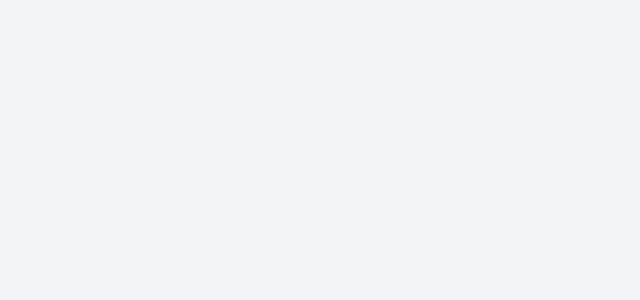
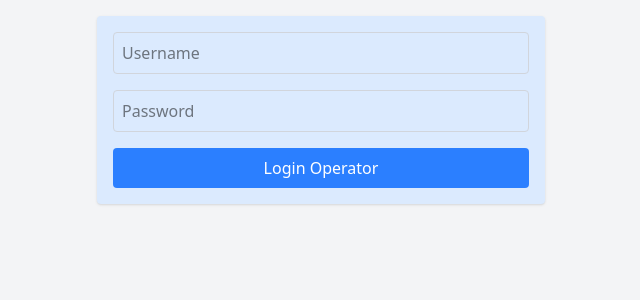
Before and after one commit to veronicamayasanti/ClassFinance, a React (Vite) app in the folder client/: page /loginkorlas in a window 1280 px wide. Before the commit this address had no page. Shown: the top 300 px of the page, without its empty margins (319-959 px from the left). Built offline with nearby package versions, Linux system fonts and the light colour scheme.

Commit message:
model admin

```diff
--- a/client/src/App.jsx
+++ b/client/src/App.jsx
@@ -1,9 +1,9 @@
 import './App.css'
 import React from 'react';
-import PagesSiswa from './pages/PagesSiswa';
+import Pages from './pages/Pages.jsx';
 
 function App() {
-  return <PagesSiswa />;
+  return <Pages />;
 }
 
 export default App;
--- /dev/null
+++ b/client/src/component/operator/LoginOperator.jsx
@@ -0,0 +1,55 @@
+import React, { useState } from 'react';
+import { useNavigate } from 'react-router-dom';
+
+function LoginOperator() {
+  const [username, setUsername] = useState('');
+  const [password, setPassword] = useState('');
+  const navigate = useNavigate();
+
+  const handleSubmit = async (e) => {
+    e.preventDefault();
+    try {
+      const response = await fetch('http://localhost:3000/api/operator/login', { // Adjust the API endpoint as needed
+        method: 'POST',
+        headers: {
+          'Content-Type': 'application/json',
+        },
+        body: JSON.stringify({ username, password }),
+      });
+
+      if (response.ok) {
+        const result = await response.json();
+        localStorage.setItem('username', username); // Store username if needed
+        navigate('/operator/dashboard'); // Redirect to operator dashboard
+      } else {
+        throw new Error('Login failed');
+      }
+    } catch (error) {
+      console.error(error.message);
+    }
+  };
+
+  return (
+    <form onSubmit={handleSubmit} className="flex flex-col space-y-4 bg-blue-100 p-4 rounded shadow">
+      <input
+        type="text"
+        value={username}
+        onChange={(e) => setUsername(e.target.value)}
+        placeholder="Username"
+        className="border border-gray-300 p-2 rounded"
+      />
+      <input
+        type="password"
+        value={password}
+        onChange={(e) => setPassword(e.target.value)}
+        placeholder="Password"
+        className="border border-gray-300 p-2 rounded"
+      />
+      <button type="submit" className="bg-blue-500 text-white p-2 rounded hover:bg-blue-600">
+        Login Operator
+      </button>
+    </form>
+  );
+}
+
+export default LoginOperator;
--- /dev/null
+++ b/client/src/component/operator/OperatorDashboard.jsx
@@ -0,0 +1,12 @@
+import React from 'react';
+
+function OperatorDashboard() {
+  return (
+    <div className="p-4">
+      <h1 className="text-2xl font-bold">Dashboard Operator</h1>
+      {/* Add additional dashboard content here */}
+    </div>
+  );
+}
+
+export default OperatorDashboard;
--- a/client/src/pages/PagesSiswa.jsx
+++ b/client/src/pages/Pages.jsx
@@ -6,8 +6,10 @@ import RegisterSiswa from '../component/users/RegisterSiswa';
 import HalamanSiswa from '../component/users/HalamanSiswa';
 import Home from "./Home.jsx";
 import ProfileSiswa from "../component/users/ProfileSiswa.jsx";
+import LoginOperator from "../component/operator/LoginOperator.jsx";
+import OperatorDashboard from "../component/operator/OperatorDashboard.jsx";
 
-function PagesSiswa() {
+function Pages() {
   return (
     <Router>
       <Layout>
@@ -17,10 +19,12 @@ function PagesSiswa() {
           <Route path="/halamansiswa" element={<HalamanSiswa />} />
           <Route path="/halamansiswa/profile" element={<ProfileSiswa />} />
           <Route path="/" element={<Home />} />
+          <Route path="/loginkorlas" element={<LoginOperator />} />
+          <Route path="/dashboard" element={<OperatorDashboard />} />
         </Routes>
       </Layout>
     </Router>
   );
 }
 
-export default PagesSiswa;
+export default Pages;
```
Also changed, not shown: 1 other file (tests, documents, lock files or other folders).
